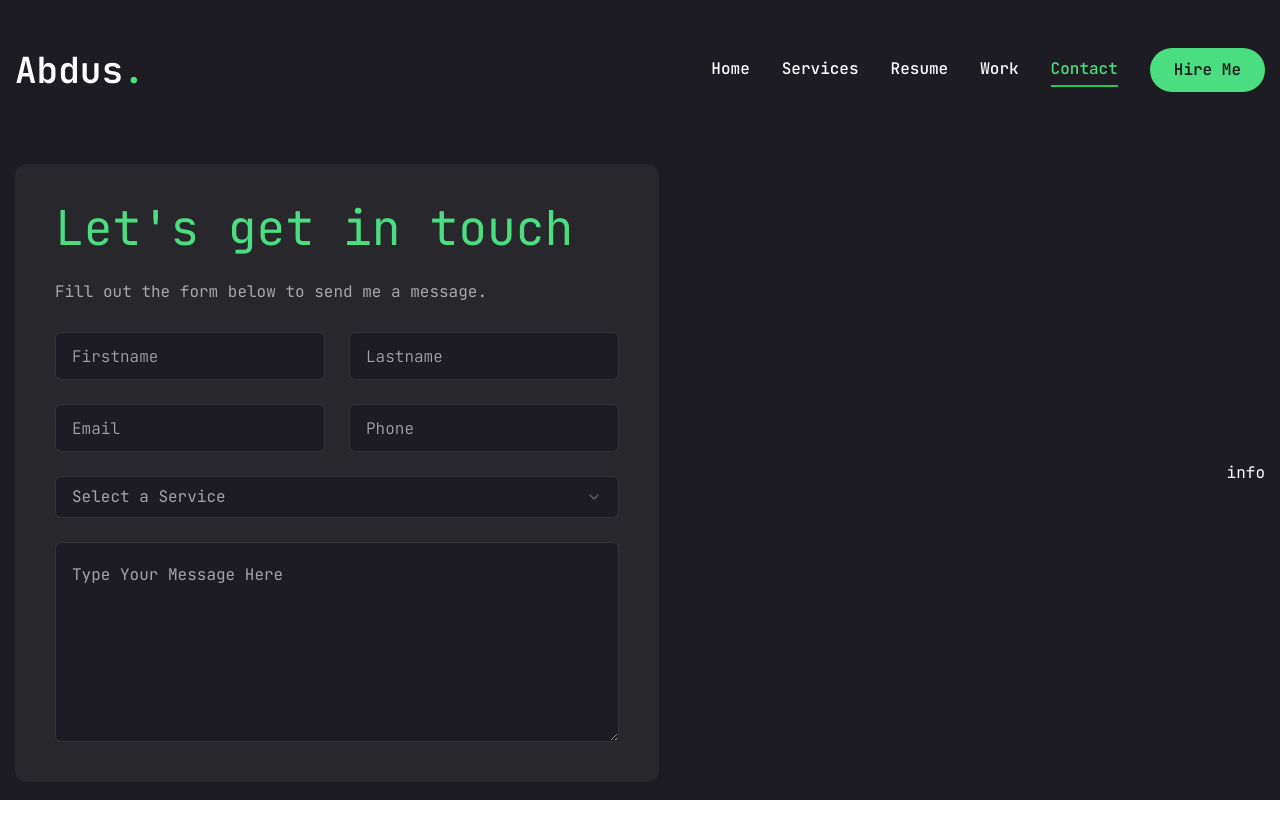
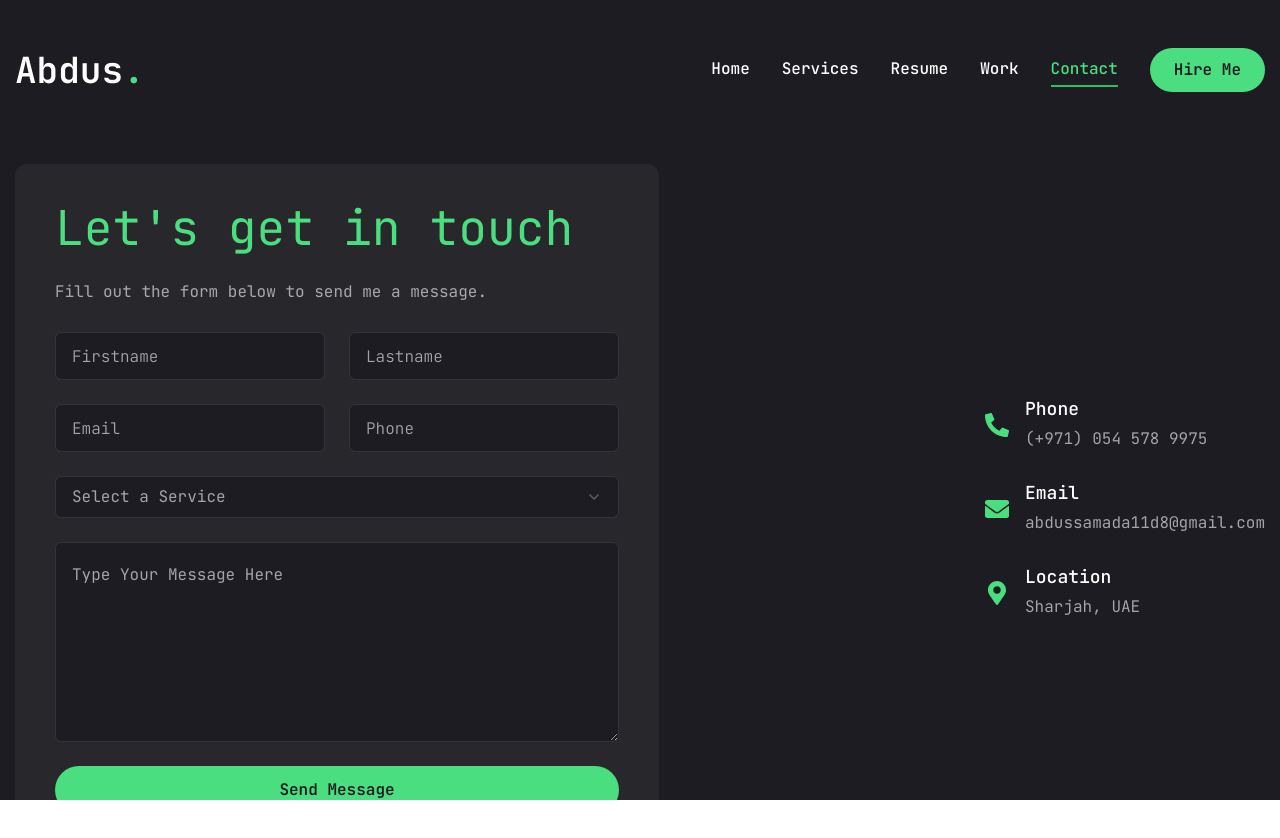
Before and after one commit to a10smd/portfolio-main, a Next.js app: page /contact in a window 1280 px wide. Shown: the top 838 px of the page. Before the commit the page ends 806 px from the top, so only its background shows below. Built offline with nearby package versions, Linux system fonts and the light colour scheme.

Commit message:
Major Changes

```diff
--- a/app/contact/page.jsx
+++ b/app/contact/page.jsx
@@ -18,17 +18,17 @@ import { FaPhoneAlt, FaEnvelope, FaMapMarkerAlt } from "react-icons/fa";
 
 const info = [
   {
-    icon: <FaPhoneAlt />,
+    icon: <FaPhoneAlt className="text-green-400 text-2xl" />,
     title: "Phone",
     description: "(+971) 054 578 9975",
   },
   {
-    icon: <FaEnvelope />,
+    icon: <FaEnvelope className="text-green-400 text-2xl" />,
     title: "Email",
     description: "abdussamada11d8@gmail.com",
   },
   {
-    icon: <FaMapMarkerAlt />,
+    icon: <FaMapMarkerAlt className="text-green-400 text-2xl" />,
     title: "Location",
     description: "Sharjah, UAE",
   },
@@ -81,11 +81,25 @@ const Contact = () => {
                 className="h-[200px]"
                 placeholder="Type Your Message Here"
               />
+              {/* button */}
+              <Button size="md" className="mx-w-40">
+                Send Message
+              </Button>
             </form>
           </div>
           {/* info */}
           <div className="flex-1 flex items-center xl:justify-end order-1 xl:order-none mb-8 xl:mb-0">
-            info
+            <div className="flex flex-col gap-6 text-white">
+              {info.map((item, index) => (
+                <div key={index} className="flex items-center gap-4">
+                  {item.icon}
+                  <div>
+                    <h4 className="text-lg font-medium">{item.title}</h4>
+                    <p className="text-white/60">{item.description}</p>
+                  </div>
+                </div>
+              ))}
+            </div>
           </div>
         </div>
       </div>
```
